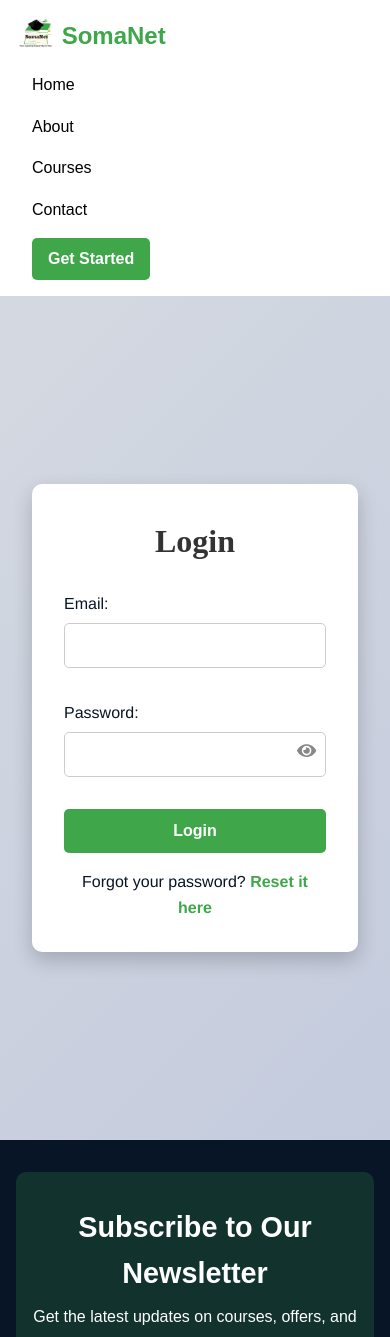
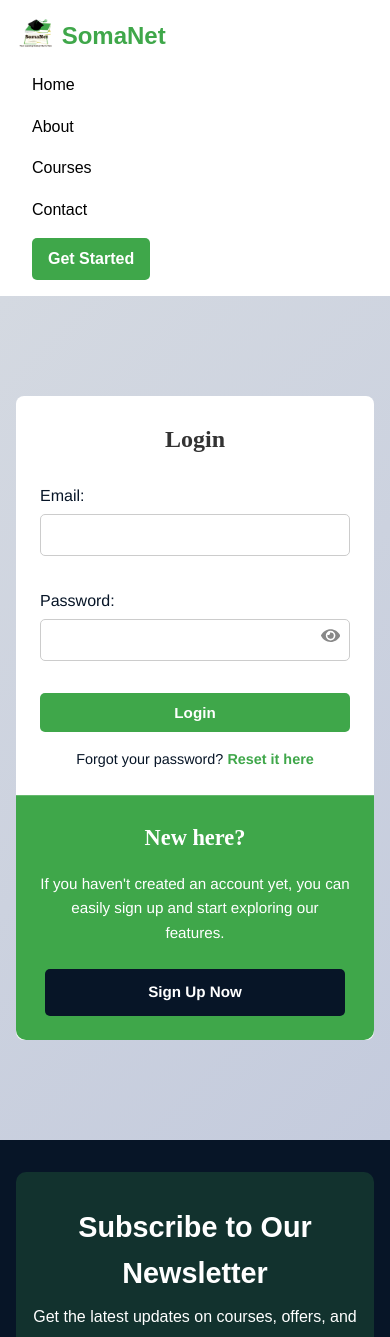
Before and after one commit to Sarenii/matakiri-lms-vercel, a React (Create React App) app: page /login in a window 390 px wide. Shown: the top 1337 px of the page. Built offline with nearby package versions, Linux system fonts and the light colour scheme; no server answers.

Commit message:
Update Login.css
For responsiveness

```diff
--- a/src/styles/Login.css
+++ b/src/styles/Login.css
@@ -4,7 +4,7 @@
   justify-content: center;
   align-items: center;
   min-height: 100vh;
-  background: linear-gradient(135deg, #d4d9e1, #c4cbdd); /* Soft gradient background */
+  background: linear-gradient(135deg, #d4d9e1, #c4cbdd);
   font-family: "Helvetica", sans-serif;
   color: #ffffff;
   padding: 2rem;
@@ -18,6 +18,7 @@
   overflow: hidden;
   max-width: 800px;
   width: 100%;
+  flex-direction: row;
 }
 
 /* Form Section */
@@ -54,6 +55,8 @@
   border: 1px solid #cccccc;
   border-radius: 5px;
   transition: border-color 0.3s ease, box-shadow 0.3s ease;
+  width: 100%;
+  box-sizing: border-box;
 }
 
 .login-form input:focus {
@@ -78,6 +81,9 @@
   font-weight: bold;
   cursor: pointer;
   transition: background-color 0.3s ease, transform 0.3s ease;
+  width: 100%;
+  max-width: 400px;
+  margin: 0 auto;
 }
 
 .login-form button:hover {
@@ -112,6 +118,7 @@
   justify-content: center;
   align-items: center;
   padding: 2rem;
+  text-align: center;
 }
 
 .login-poster h2 {
@@ -122,7 +129,6 @@
 
 .login-poster p {
   font-size: 1rem;
-  text-align: center;
   margin-bottom: 1.5rem;
 }
 
@@ -135,6 +141,7 @@
   font-size: 1rem;
   font-weight: bold;
   transition: background-color 0.3s ease, transform 0.3s ease;
+  display: inline-block;
 }
 
 .signup-link:hover {
@@ -145,13 +152,65 @@
 /* Responsive Design */
 @media (max-width: 768px) {
   .login-container {
-      flex-direction: column;
+    flex-direction: column;
+    border-radius: 8px;
+    box-shadow: none;
+  }
+
+  .login-form-container {
+    width: 100%;
+    padding: 1.5rem;
   }
 
   .login-poster {
-      display: none;
+    width: 100%;
+    padding: 1.5rem;
+    border-top: 1px solid #ffffff33;
+    background: #3fa74a;
+    border-radius: 0 0 10px 10px;
+  }
+
+  .login-page {
+    padding: 1rem;
+  }
+
+  .login-form input,
+  .login-form button {
+    font-size: 0.95rem;
+    padding: 0.7rem;
+  }
+
+  .signup-link {
+    width: 100%;
+    max-width: 300px;
+    text-align: center;
   }
 }
+
+@media (max-width: 480px) {
+  .login-form-container h1 {
+    font-size: 1.5rem;
+  }
+
+  .login-poster h2 {
+    font-size: 1.4rem;
+  }
+
+  .login-poster p {
+    font-size: 0.95rem;
+  }
+
+  .login-form-container p {
+    font-size: 0.9rem;
+  }
+
+  .signup-link {
+    font-size: 0.95rem;
+    padding: 0.7rem 1rem;
+  }
+}
+
+/* Password Field */
 .password-container {
   display: flex;
   align-items: center;
@@ -160,7 +219,7 @@
 
 .password-container input {
   flex: 1;
-  padding-right: 30px; /* Space for the icon */
+  padding-right: 30px;
 }
 
 .toggle-password-icon {
@@ -174,8 +233,3 @@
 .toggle-password-icon:hover {
   color: #555;
 }
-
-.login-form input {
-  width: 100%;
-  box-sizing: border-box;
-}
```
